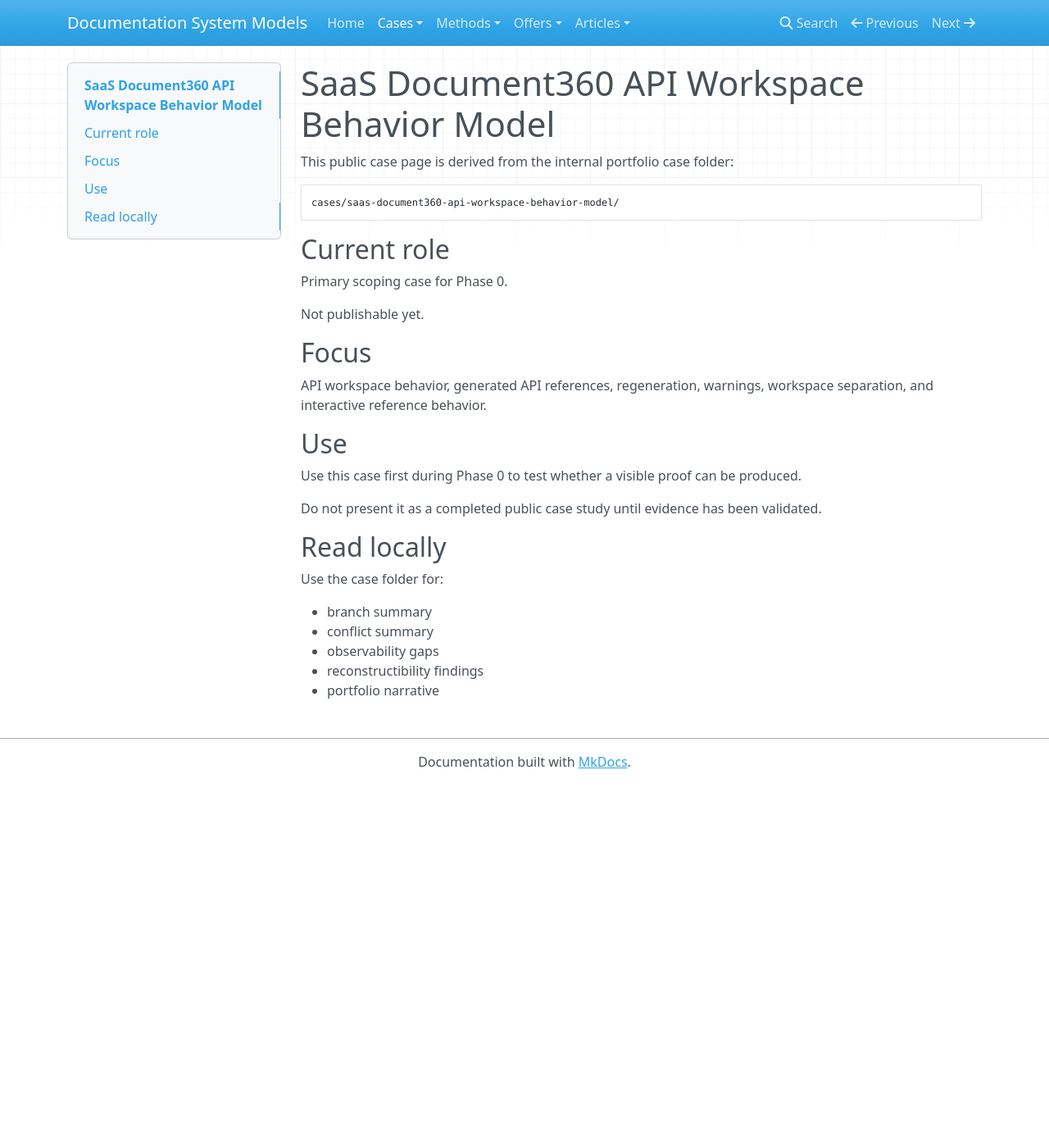
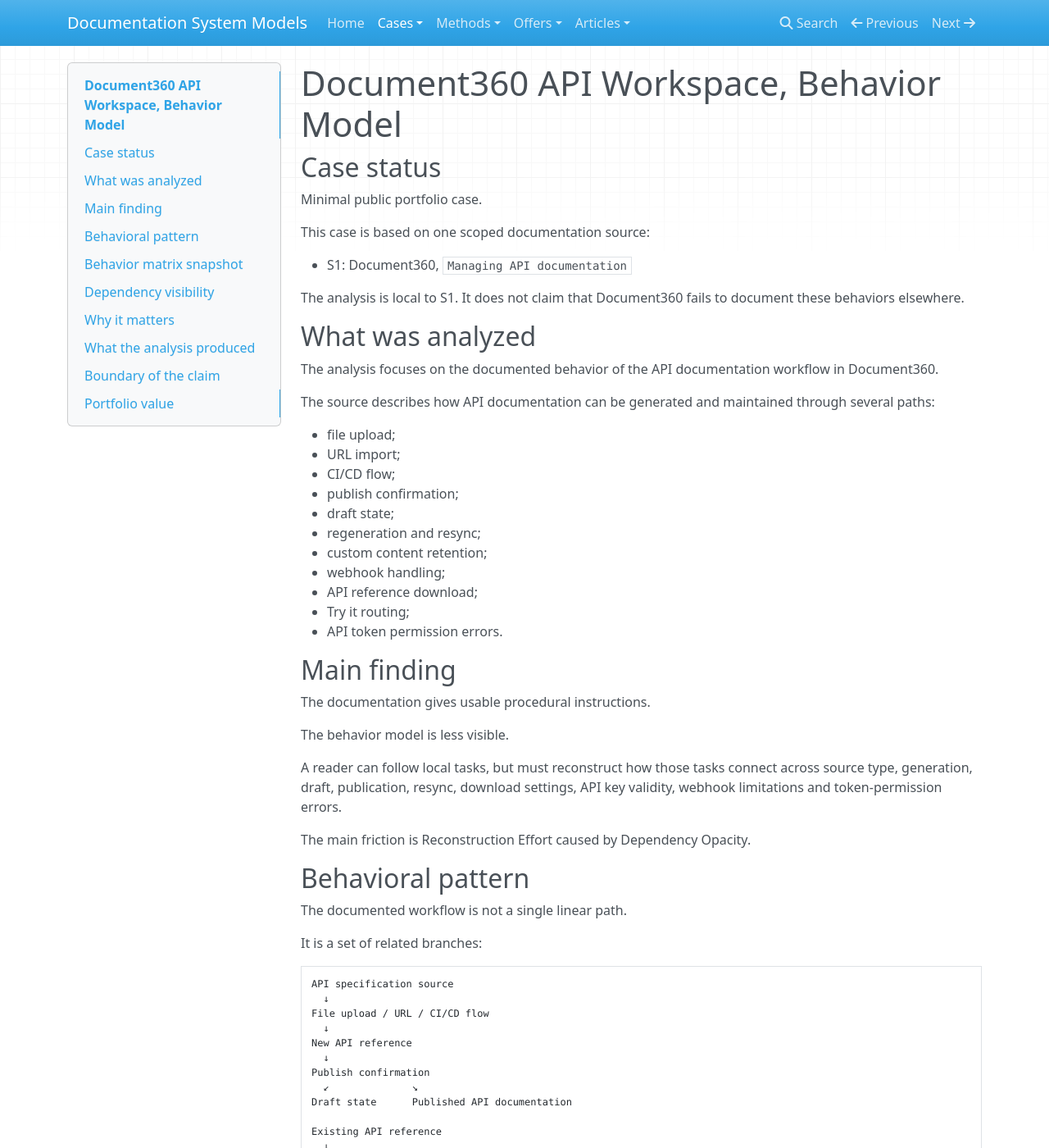
Before and after one commit to pdesperrier/docs-system-models, an MkDocs documentation site: the page built from docs/cases/saas-document360-api-workspace-behavior-model.md, in a window 1280 px wide and 1400 px high. Shown: the whole window at 82% size. Built offline with MkDocs 1.6.1, drawn with Linux system fonts in a browser that asks for light colours; nearby versions of some CDN libraries; some of the changed text lies outside the part shown.

Commit message:
Published Document360 behavior case page

````diff
--- /dev/null
+++ b/docs/cases/saas-document360-api-workspace-behavior-model.md
@@ -0,0 +1,160 @@
+# Document360 API Workspace, Behavior Model
+
+## Case status
+
+Minimal public portfolio case.
+
+This case is based on one scoped documentation source:
+
+- S1: Document360, `Managing API documentation`
+
+The analysis is local to S1. It does not claim that Document360 fails to document these behaviors elsewhere.
+
+## What was analyzed
+
+The analysis focuses on the documented behavior of the API documentation workflow in Document360.
+
+The source describes how API documentation can be generated and maintained through several paths:
+
+- file upload;
+- URL import;
+- CI/CD flow;
+- publish confirmation;
+- draft state;
+- regeneration and resync;
+- custom content retention;
+- webhook handling;
+- API reference download;
+- Try it routing;
+- API token permission errors.
+
+## Main finding
+
+The documentation gives usable procedural instructions.
+
+The behavior model is less visible.
+
+A reader can follow local tasks, but must reconstruct how those tasks connect across source type, generation, draft, publication, resync, download settings, API key validity, webhook limitations and token-permission errors.
+
+The main friction is Reconstruction Effort caused by Dependency Opacity.
+
+## Behavioral pattern
+
+The documented workflow is not a single linear path.
+
+It is a set of related branches:
+
+```text
+API specification source
+  ↓
+File upload / URL / CI/CD flow
+  ↓
+New API reference
+  ↓
+Publish confirmation
+  ↙              ↘
+Draft state      Published API documentation
+
+Existing API reference
+  ↓
+Regenerate / resync
+  ↓
+Updated API documentation
+  ↓
+Custom content retained
+```
+
+Several dependency points remain operationally important but not fully reconstructible from S1 alone:
+
+- who can create, publish, regenerate, resync, download or manage API keys;
+- what happens when URL import or CI/CD generation fails;
+- how alerts and warnings affect the workflow;
+- how custom content is merged or protected during regeneration;
+- what happens when the download setting is off;
+- how Try it limitations are surfaced for webhooks;
+- how token-permission errors are remediated.
+
+## Behavior matrix snapshot
+
+| Area | Documented behavior | Remaining uncertainty |
+|---|---|---|
+| Source selection | API documentation can be generated from URL, JSON/YAML/YML file or CI/CD flow. | Role permissions are not specified in S1. |
+| File upload | Uploading or selecting a file can create a new API reference and lead to publish confirmation. | Validation failure behavior is not specified. |
+| Draft / publish | Clicking `Publish` generates API documentation; clicking `Close` keeps generated articles in draft. | Full visibility model is not specified. |
+| CI/CD | A copied CLI command with an updated `--path` can upload the specification and generate documentation. | Credential scope, role model and failure behavior are not specified. |
+| Regeneration | API documentation can be regenerated or resynced; custom content is retained. | Merge, overwrite, conflict and rollback behavior are not specified. |
+| Download | API reference download depends on the `Show download API reference` setting. | Behavior when the setting is off is not specified. |
+| Try it | Try it requests use `tryit.document360.io` for internal routing. | Security, permission and failure behavior are not specified. |
+| 403 error | A 403 can occur when the API token lacks POST permission. | Exact token setting path and error payload are not specified. |
+
+## Dependency visibility
+
+The strongest documented dependencies are:
+
+- source type → generated API documentation;
+- new API reference → publish confirmation or draft state;
+- CI/CD command → `--path` and API key validity;
+- OpenAPI 3.1 webhooks → webhook display and resync inclusion;
+- regeneration → custom content retention;
+- portal setting → API reference download;
+- API token permission → 403 behavior.
+
+The weakest dependencies are:
+
+- role-to-action mapping;
+- URL validation and retry;
+- CI/CD failure recovery;
+- draft and published visibility;
+- custom content conflict behavior;
+- download off-state behavior;
+- webhook limitation visibility;
+- Try it security and failure behavior.
+
+## Why it matters
+
+Procedural documentation can be accurate while still leaving operational understanding fragmented.
+
+For API documentation workflows, this matters because several teams may need to reason about the same behavior:
+
+- documentation teams need to explain lifecycle states;
+- support teams need to troubleshoot generation, resync, download and permission issues;
+- product teams need to understand where behavior depends on settings, roles or source type;
+- API users need to understand what changed, what failed and what can be retried.
+
+The issue is not missing instructions.
+
+The issue is the absence of an explicit behavior model connecting the instructions.
+
+## What the analysis produced
+
+The working case produces three artifacts:
+
+| Artifact | Purpose |
+|---|---|
+| `extraction-notes.md` | Separates documented behavior from uncertainty. |
+| `behavior-matrix.md` | Converts observations into structured behavioral rows. |
+| `dependency-map.md` | Makes cross-procedure dependencies visible. |
+
+Together, these artifacts show how Behavioral Documentation can reduce reconstruction effort without rewriting the source documentation.
+
+## Boundary of the claim
+
+This analysis is scoped to one Document360 documentation page.
+
+It does not evaluate the product.
+
+It does not test the UI.
+
+It does not infer undocumented permissions, rollback, retry or lifecycle behavior.
+
+It preserves uncertainty where the source does not confirm the behavior.
+
+## Portfolio value
+
+This case demonstrates the value of Behavioral Documentation for SaaS API documentation.
+
+It shows how a documentation page can be procedurally clear while still requiring readers to reconstruct dependencies between actions, states, settings, permissions and recovery paths.
+
+The deliverable is not a rewrite.
+
+The deliverable is a behavior model.
--- a/mkdocs.yml
+++ b/mkdocs.yml
@@ -10,7 +10,7 @@
 
   - Cases:
       - Overview: cases/index.md
-      - Document360 API Workspace: cases/saas-document360-api-workspace-behavior-model/index.md
+      - Document360 API Workspace Behavior Model: cases/saas-document360-api-workspace-behavior-model.md
       - Cloudflare Secrets Store: cases/saas-cloudflare-secrets-store-behavior-model/index.md
       - Qonto Role Permission Payment: cases/fintech-qonto-role-permission-payment-behavior-model/index.md
       - Shopify Customer Account Auth: cases/saas-shopify-customer-account-auth-behavior-model/index.md
````
